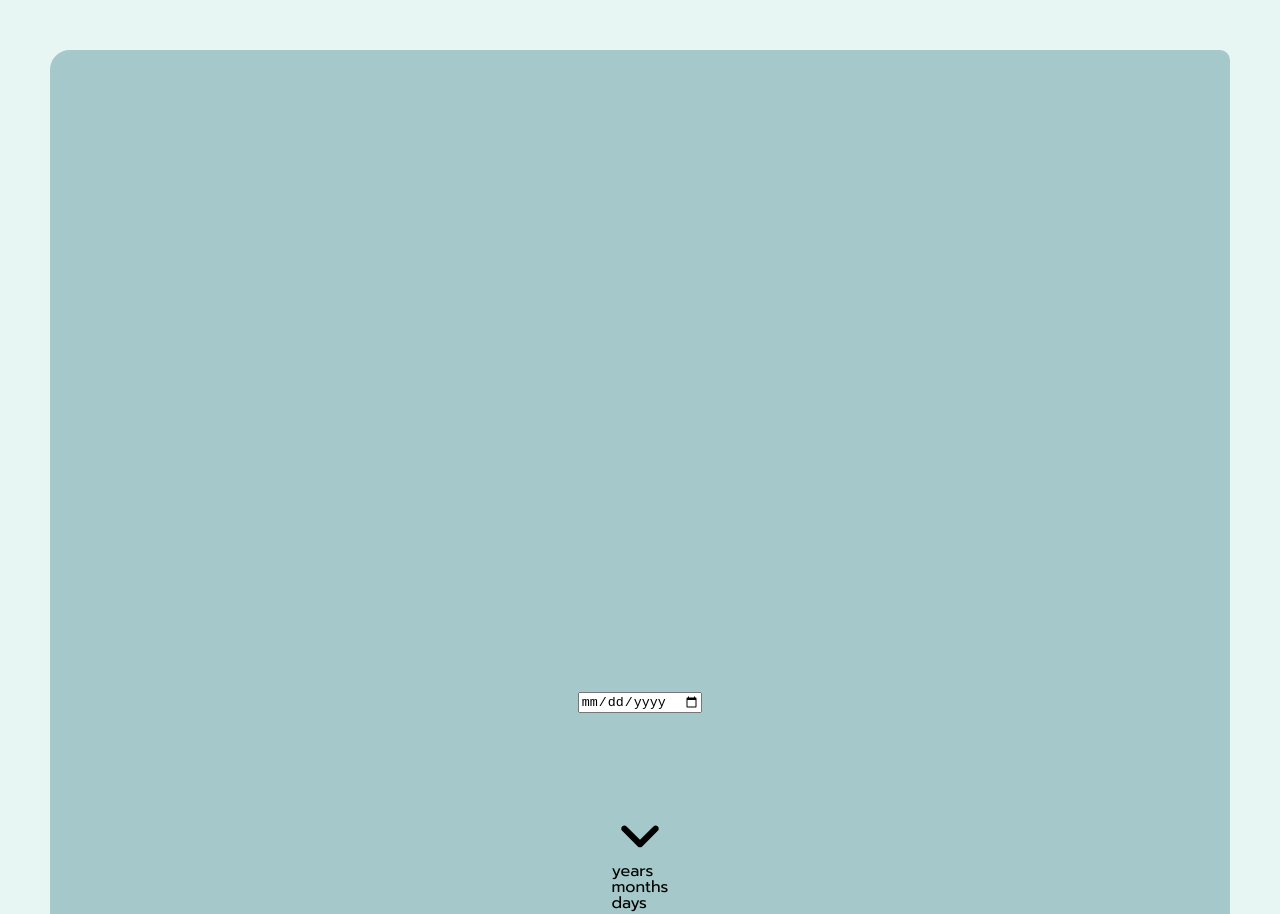
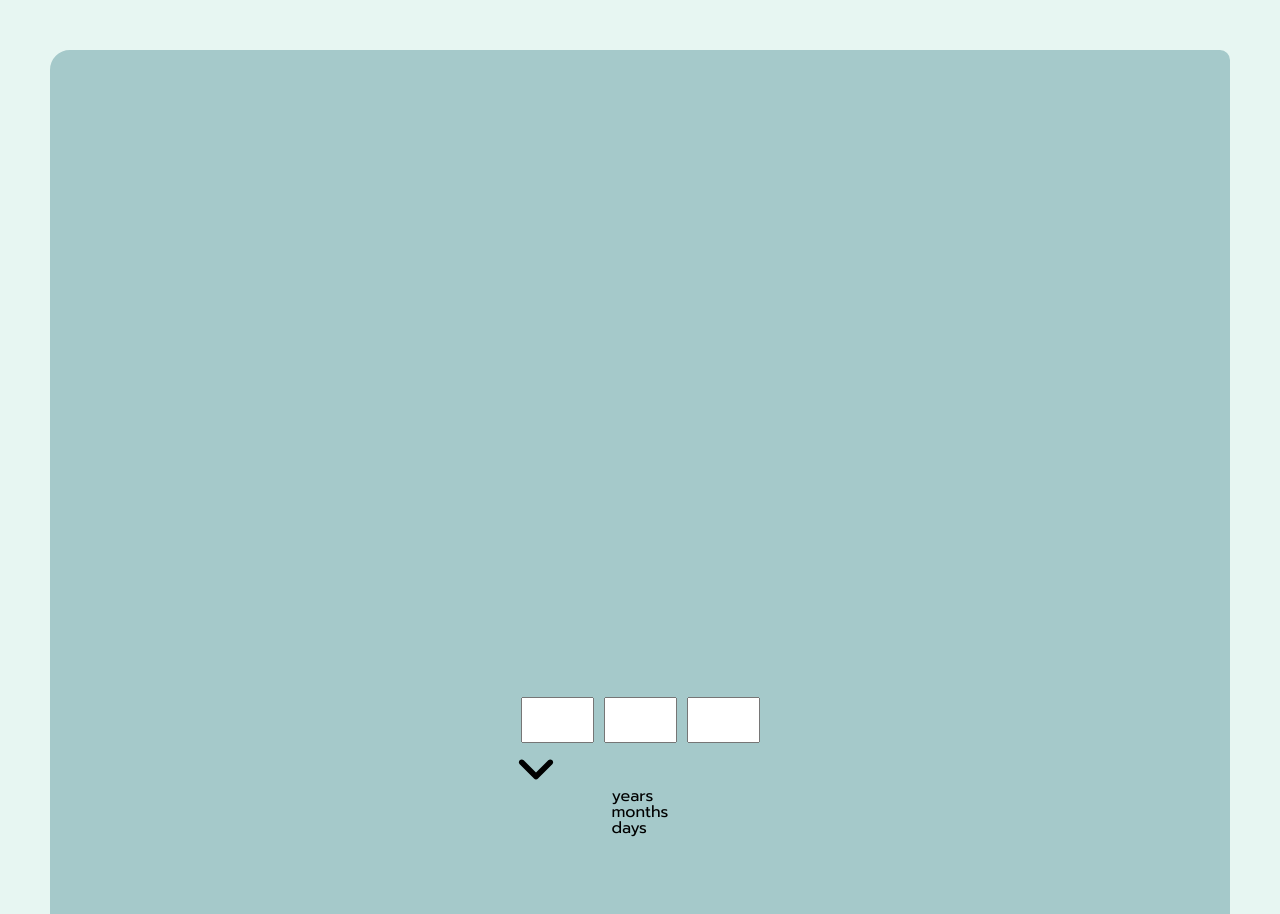
Before and after one commit to andretassis/age-calculator, a plain HTML site: page index.html in a window 1280 px wide. Shown: the top 914 px of the page. Drawn offline with nearby package versions, Linux system fonts and the light colour scheme.

Commit message:
Add files via upload
Alterei a estrutura do html para colocar um form ao invés de divs.
Quase terminando o CSS.

```diff
--- a/css/styles.css
+++ b/css/styles.css
@@ -24,6 +24,31 @@ body {
     align-items: center;
 }
 
+.date {
+    display: flex;
+    flex-direction: row;
+    align-items: center;
+}
+
+.date--form {
+    width: 65px;
+    height: 40px;
+    margin: 5px;
+}
+
+#submit {
+    background-image: url(../images/angle-down-solid.svg);
+    background-color: transparent;
+    border: none;
+    background-repeat: no-repeat;
+    background-size: cover;
+    color: transparent;
+    width: 40px;
+    height: 40px;
+    text-align: center;
+
+}
+
 .send {
     width: 50px;
     height: 50px;
--- a/index.html
+++ b/index.html
@@ -15,8 +15,15 @@
 <body>
     <main>
         <section class="board">
-            <input type="date">
-            <img class="send" src="./images/angle-down-solid.svg" alt="Clique para enviar">
+            <form>
+                <span class="date">
+                    <input class="date--form" id="day">
+                    <input class="date--form" id="month">
+                    <input class="date--form" id="year">
+                </span>
+                <input type="submit" class="submit" id="submit">
+            </form>
+            <!-- <img class="send" src="./images/angle-down-solid.svg" alt="Clique para enviar"> -->
             <div class="result--div">
                 <p class="result--year">years</p>
                 <p class="result--month">months</p>
```
